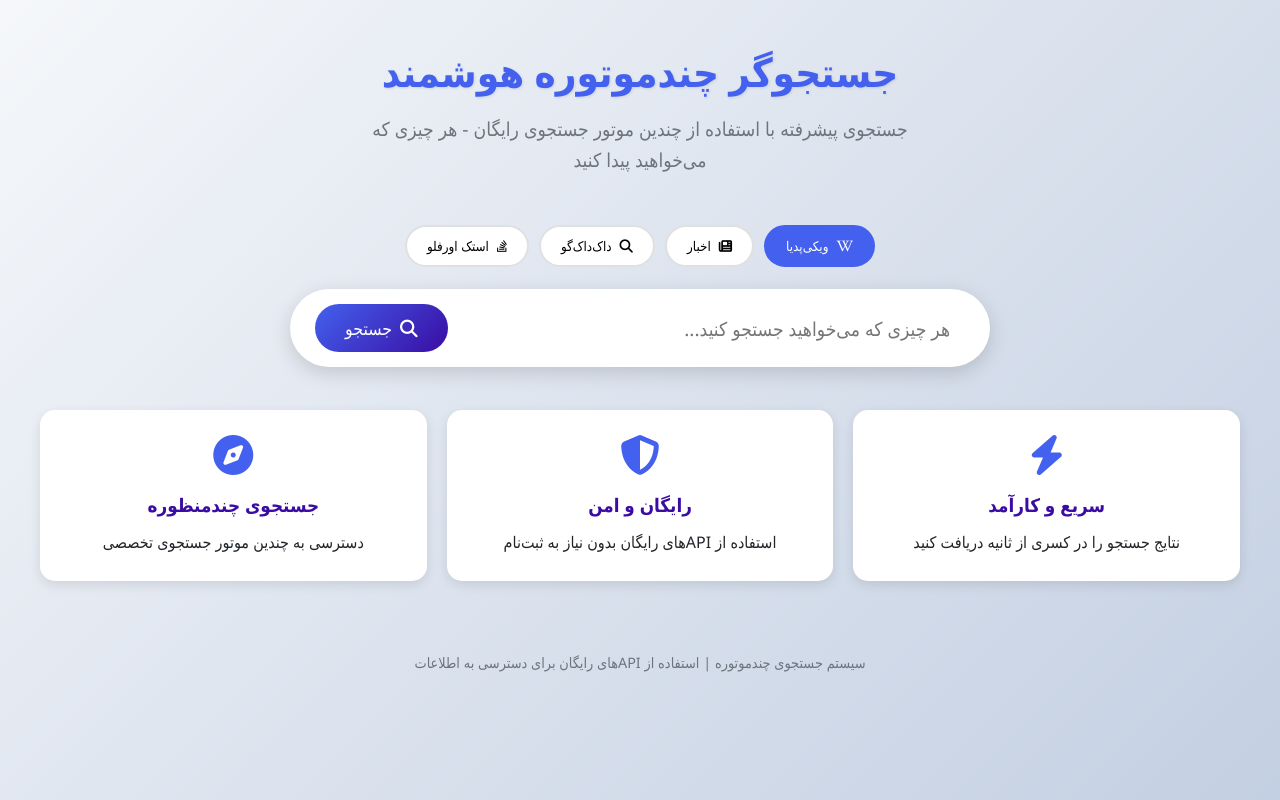
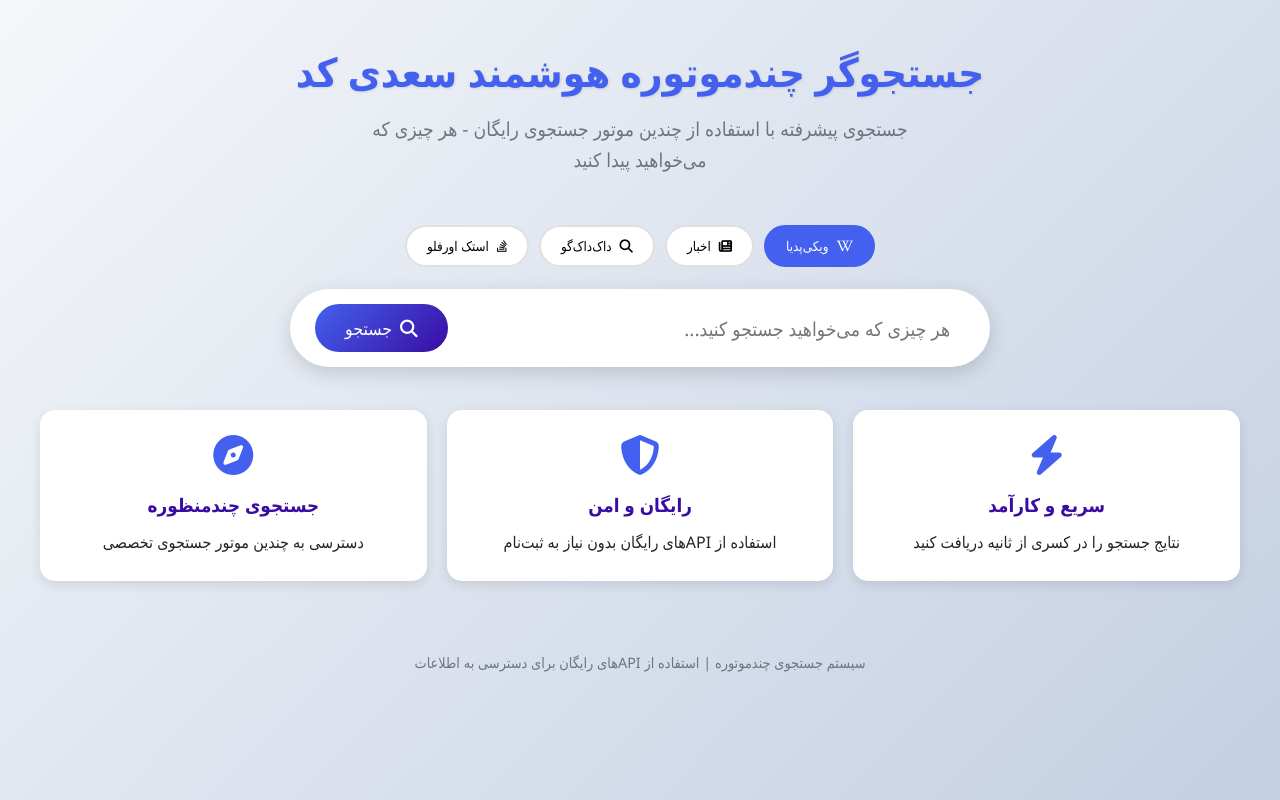
Before and after one commit to esfandiarifereshte57/Search-ai-, a plain HTML site: page index.html in a window 1280 px wide. Drawn offline with Linux system fonts and the light colour scheme.

Commit message:
Update index.html

```diff
--- a/index.html
+++ b/index.html
@@ -3,8 +3,7 @@
 <head>
     <meta charset="UTF-8">
     <meta name="viewport" content="width=device-width, initial-scale=1.0">
-    <title>
-   هوش مصنوعی جستجوی سعدی کد </title>
+    <title>هوش مصنوعی جستجوی سعدی کد</title>
     <link rel="stylesheet" href="https://cdnjs.cloudflare.com/ajax/libs/font-awesome/6.4.0/css/all.min.css">
     <style>
         :root {
@@ -328,7 +327,7 @@
 <body>
     <div class="container">
         <header>
-            <h1>جستجوگر چندموتوره هوشمند</h1>
+            <h1>جستجوگر چندموتوره هوشمند سعدی کد</h1>
             <p class="tagline">جستجوی پیشرفته با استفاده از چندین موتور جستجوی رایگان - هر چیزی که می‌خواهید پیدا کنید</p>
         </header>
 
```
